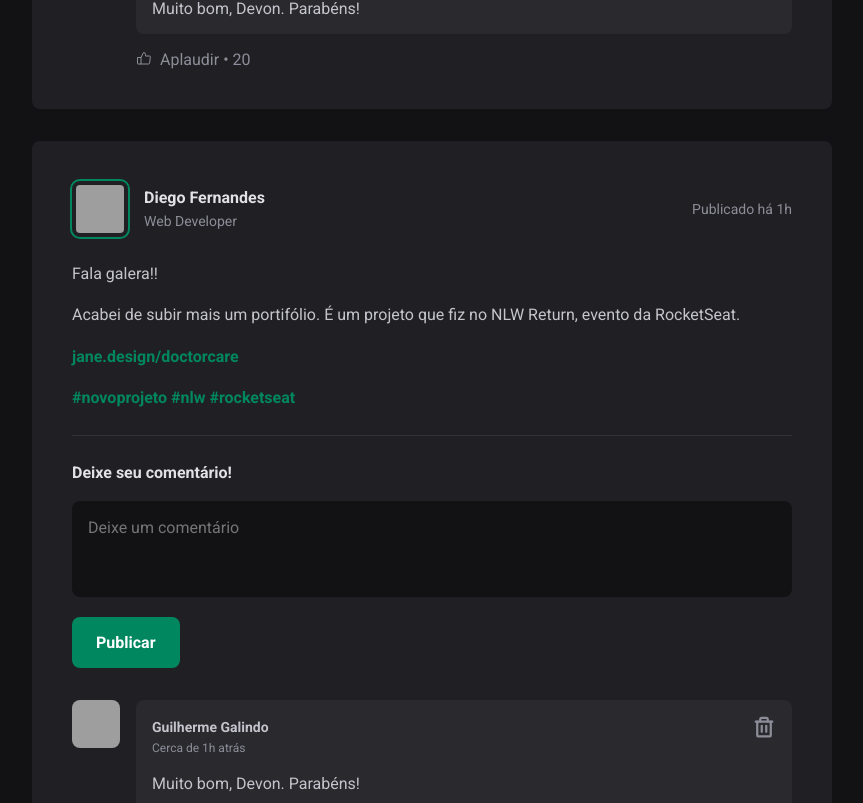
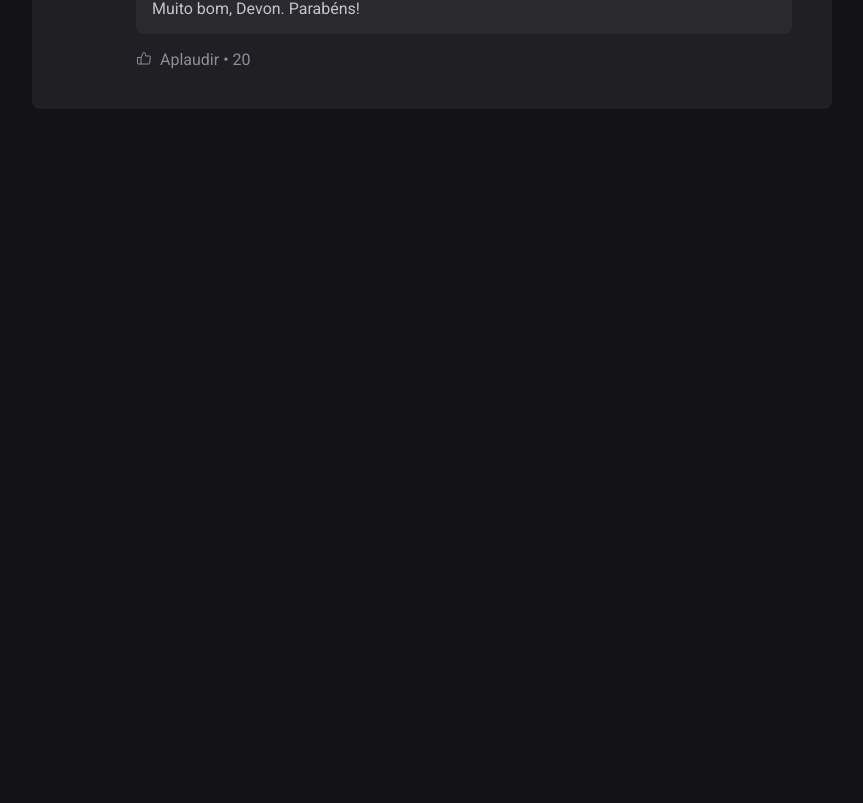
Before and after one commit to ggalindoz/IgniteFeed, a React (Vite) app: page / in a window 1280 px wide. Shown: the part 5517-6320 px from the top of the page, without its empty margins (352-1215 px from the left). After the commit the page ends 5658 px from the top, so only its background shows below. Built offline with nearby package versions, Linux system fonts and the light colour scheme; grey boxes are pictures that could not be loaded.

Commit message:
Second commit

```diff
--- a/src/App.jsx
+++ b/src/App.jsx
@@ -12,12 +12,11 @@ export function App() {
       <div className={style.wrapper}>
         <Sidebar />
         <main>
-          <Post/>
-          <Post/>
-          <Post/>
-          <Post/>
-          <Post/>
-          <Post/>
+          <Post />
+          <Post />
+          <Post />
+          <Post />
+          <Post />
         </main>
       </div>
     </div>
```
